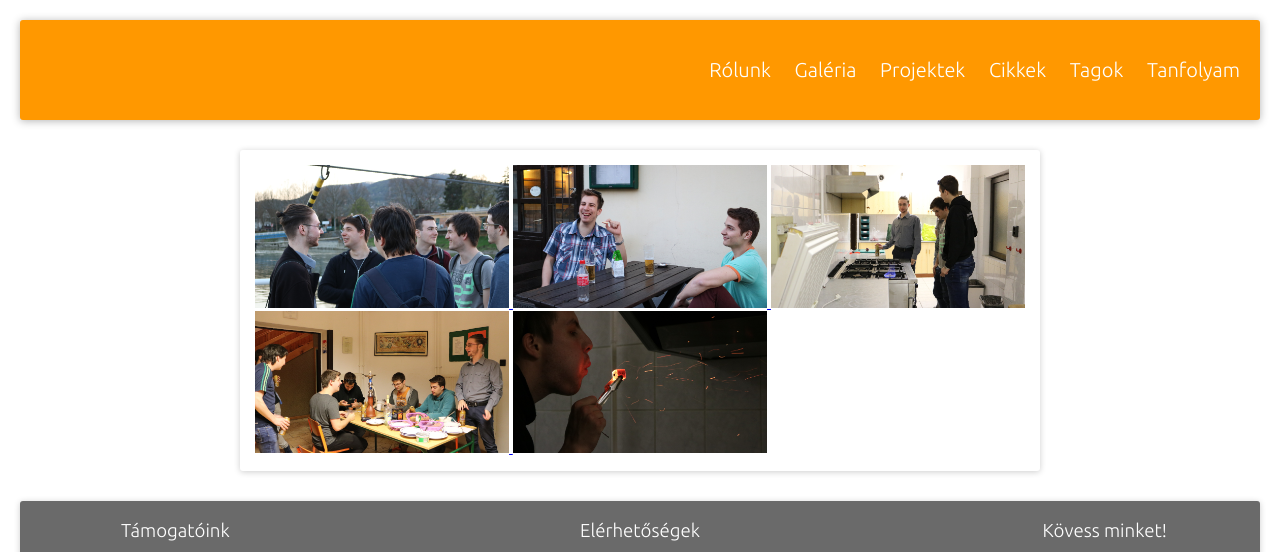
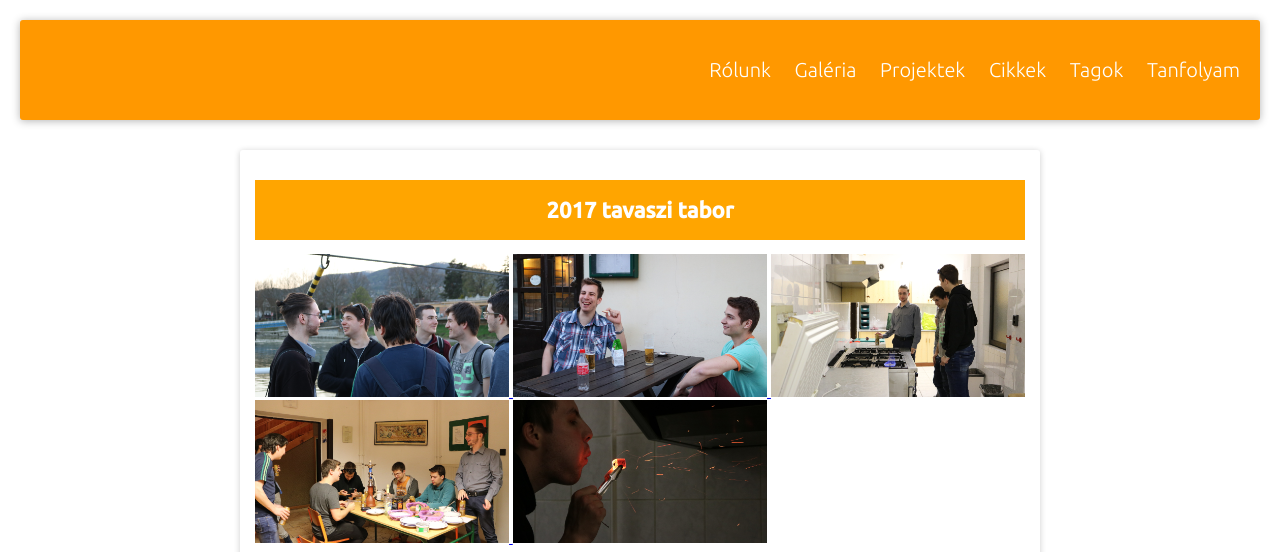
Before and after one commit to legokor/legokor.hu, a Jekyll site: the page built from _album/tabor-2017-tavasz.md, in a window 1280 px wide. Shown: the top 552 px of the page. Built offline with Jekyll 4.4.1, drawn with Linux system fonts in a browser that asks for light colours; grey boxes are pictures that could not be loaded.

Commit message:
Style headers

```diff
--- a/_layouts/album.html
+++ b/_layouts/album.html
@@ -1,6 +1,8 @@
 ---
 layout: default
 ---
+
+<h1>{{ page.title }}</h1>
 
 {% for image in page.pictures %}
   <a href="/images/gallery/{{ page.code }}/{{ image.filename }}" data-lightbox="{{ page.code }}" data-title="{{ image.description }}">
--- a/css/main.css
+++ b/css/main.css
@@ -55,6 +55,17 @@ strong {
   font-weight: bold;
 }
 
+#article-block h1 {
+  height: 60px;
+  background-color: orange;
+  color: #fff;
+  font-weight: bold;
+  display: flex;
+  justify-content: center;
+  align-items: center;
+  font-size: 22px;
+}
+
 img.preview {
   max-width: 33%;
 }
```
